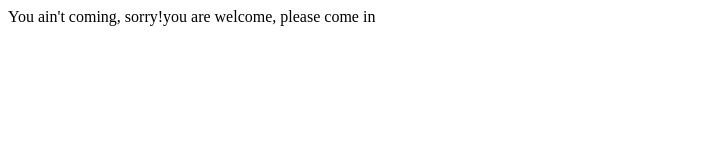
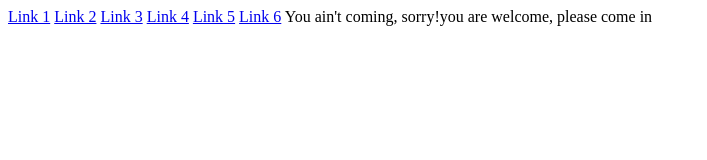
Before and after one commit to agnieszka-lewicka/JavaScript-for-beginners, a plain HTML site: page index.html in a window 1280 px wide. Shown: the whole page, without its empty margins (0-707 px from the left). Drawn offline with Linux system fonts and the light colour scheme.

Commit message:
index.html edited for FOR loops

```diff
--- a/index.html
+++ b/index.html
@@ -8,6 +8,14 @@
 </head>
 <body>
 
+    <a href="#">Link 1</a>
+    <a href="#">Link 2</a>
+    <a href="#">Link 3</a>
+    <a href="#">Link 4</a>
+    <a href="#">Link 5</a>
+    <a href="#">Link 6</a>
+
+
 
     <script src="test.js"></script>
 
```
